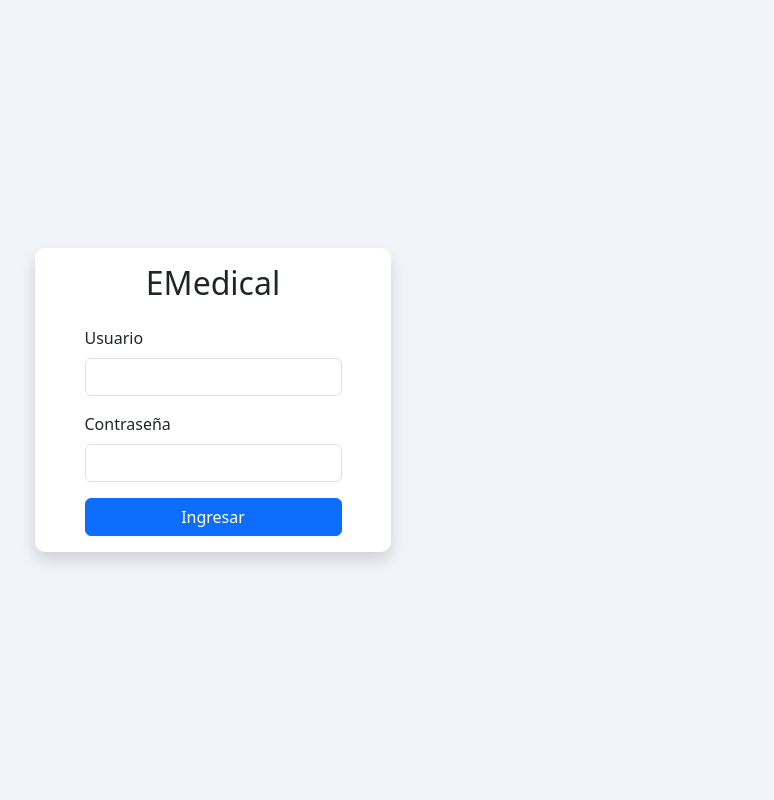
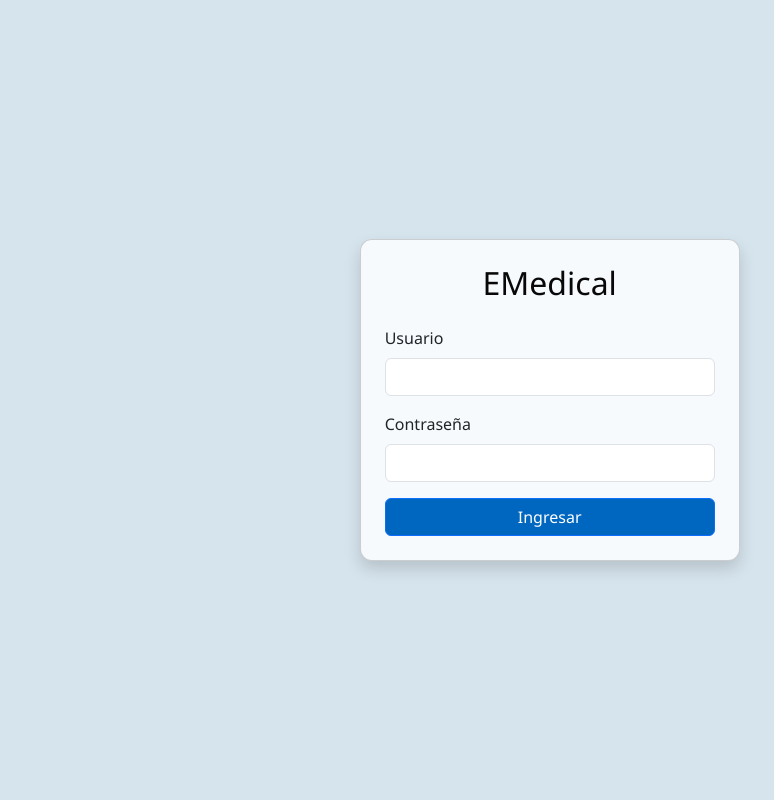
Before and after one commit to alangum4423/EVOLUTION-MEDICAL, a PHP site: page /login/login.php in a window 1280 px wide. Shown: the whole page, without its empty margins (427-1201 px from the left). Run offline with PHP 8.4, Linux system fonts and the light colour scheme.

Commit message:
Now ive change the design of the log in page

```diff
--- a/assets/css/estilos.css
+++ b/assets/css/estilos.css
@@ -1,19 +1,30 @@
 body{
-    font-family: 'Times New Roman', Times, serif
+    font-family: "Segoe UI", Tahoma, Geneva, Verdana, sans-serif;
+    height: 100vh;
+    margin: 0;
+    overflow: hidden;
+    background-color: #d6e4ed;
+}
+
+.login-container {
     height: 100vh;
     display: flex;
-    align-items: right;
-    justify-content: center;
-    overflow: hidden;
-    background: #f1f5f9;
+    align-items: center;
+    justify-content: flex-end;
+    padding-right: 100px;
 }
 
-.card{
-    border: none;
-    border-radius: 10px;
-    align-items: center;
+.card {
+    max-width: 380px;
+    border-radius: 12px;
+    box-shadow: 0 15px 40px rgba(0, 0, 0, 0.4);
+    background-color: #f6fafd;
 }
 
-.navbar{
-    box-shadow: 0px 2px 10px rgba(0,0,0,0.2);
+.card h2 {
+    color: #080808;
 }
+
+.btn-primary {
+    background-color: #0067c0;
+}
--- a/login/login.php
+++ b/login/login.php
@@ -1,91 +1,38 @@
 <!DOCTYPE html>
 <html lang="es">
-
 <head>
-
     <meta charset="UTF-8">
-
     <meta name="viewport" content="width=device-width, initial-scale=1.0">
-
     <title>Inicio de Sesion - EMedical SRL</title>
-
-    <!-- Bootstrap -->
 
     <link href="https://cdn.jsdelivr.net/npm/bootstrap@5.3.3/dist/css/bootstrap.min.css" rel="stylesheet">
     <link rel="stylesheet" href="../assets/css/estilos.css">
 </head>
+<body>
 
-<body class="black">
-
-    <div class="container">
-
-        <div class="row justify-content-center align-items-center vh-100">
-
+    <div class="login-container">
         <div class="col-md-4">
-
             <div class="card shadow">
-
-                    <div class="card-body">
-
-                        <h2 class="text-center mb-4">
-                            EMedical
-                        </h2>
+                <div class="card-body p-4">
+                    <h2 class="text-center mb-4">EMedical</h2>
 
                     <form action="validar_login.php" method="POST">
-
                         <div class="mb-3">
-
-                                <label class="form-label">
-                                    Usuario
-                                </label>
-
-                                <input
-                                    type="text"
-                                    name="usuario"
-                                    class="form-control"
-                                    required>
-
+                            <label class="form-label">Usuario</label>
+                            <input type="text" name="usuario" class="form-control" required>
                         </div>
-
                         <div class="mb-3">
-
-                                <label class="form-label">
-                                    Contraseña
-                                </label>
-
-                                <input
-                                    type="password"
-                                    name="password"
-                                    class="form-control"
-                                    required>
-
+                            <label class="form-label">Contraseña</label>
+                            <input type="password" name="password" class="form-control" required>
                         </div>
-
                         <div class="d-grid">
-
-                                <button
-                                    type="submit"
-                                    class="btn btn-primary">
-
-
-                                    Ingresar
-
-                                </button>
-
+                            <button type="submit" class="btn btn-primary">Ingresar</button>
                         </div>
-
                     </form>
-
                 </div>
-
             </div>
-
         </div>
-
-        </div>
-
     </div>
 
 </body>
-
 </html>
```
Lines whose indentation alone changed are shown as unchanged.
